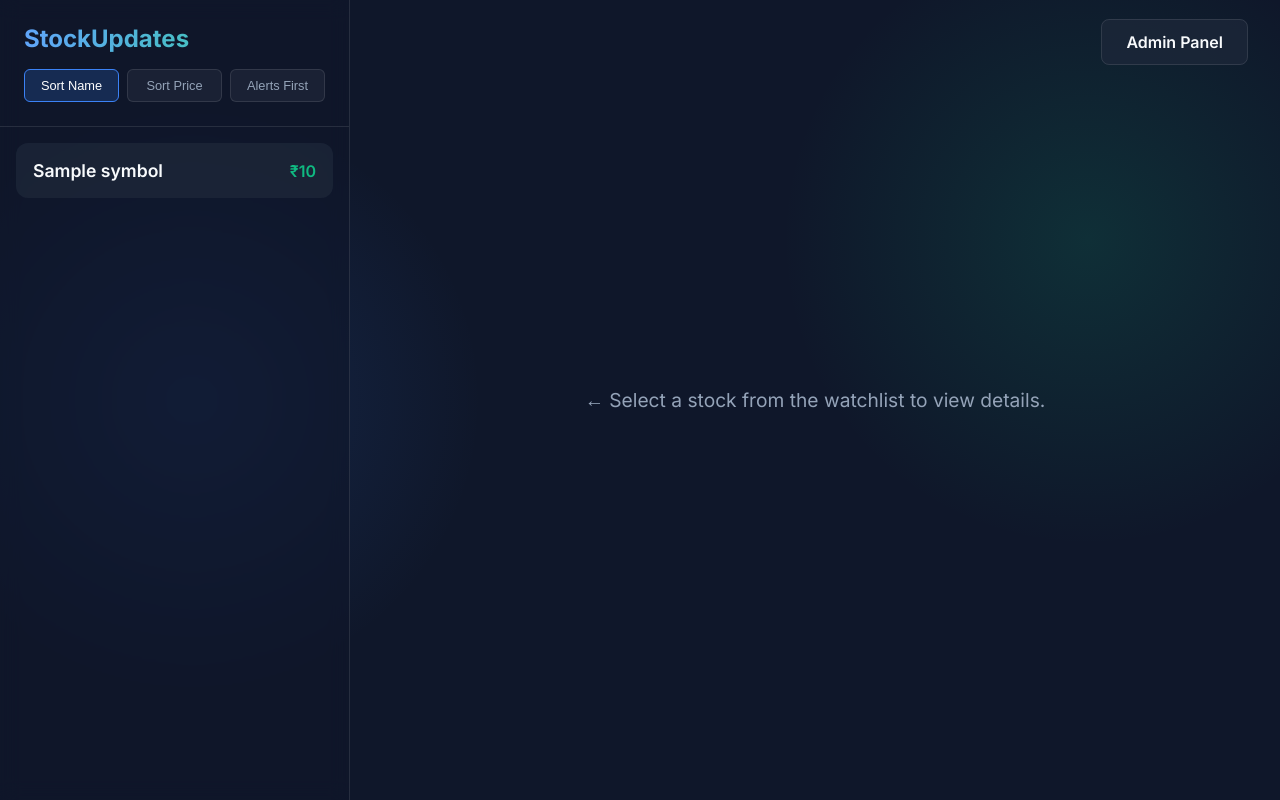
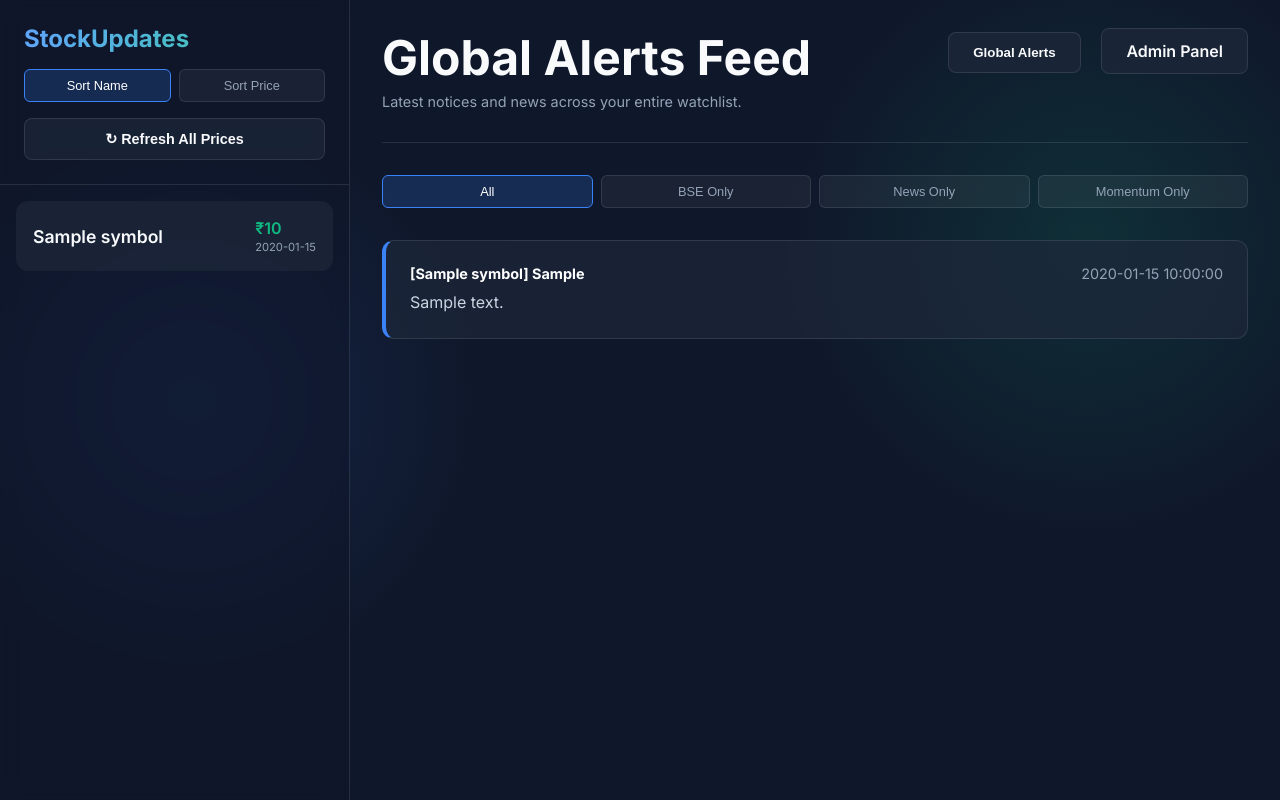
Before and after one commit to 11abhinav/stockupdates, a Flask app: template templates/index.html in a window 1280 px wide. Run offline with Flask 3, Linux system fonts and the light colour scheme; the template is opened without the code that fills it: most values are stand-ins (such as "Sample title", 1, 10 or a date in 2020).

Commit message:
Add global alerts center feed, add refresh all prices button, add last fetched timestamps

```diff
--- a/app.py
+++ b/app.py
@@ -38,7 +38,7 @@ def index():
         # Sort prices: those with alerts first, then alphabetically
         prices.sort(key=lambda x: (not x.get('has_alert', False), x['symbol']))
 
-        return render_template('index.html', prices=prices)
+        return render_template('index.html', prices=prices, all_alerts=recent_alerts)
     except Exception as e:
         import traceback
         return f"<h1>Error Occurred</h1><pre>{traceback.format_exc()}</pre>", 200
@@ -72,6 +72,32 @@ def api_stock(symbol):
     except Exception as e:
         return jsonify({'error': str(e)}), 500
 
+@app.route('/api/refresh_watchlist')
+def api_refresh_watchlist():
+    try:
+        watchlist = db.get_watchlist()
+        symbols = [w['symbol'] for w in watchlist]
+
+        import yfinance as yf
+        # Batch download all tickers to be faster
+        df = yf.download([f"{s}.NS" for s in symbols], period="1d", progress=False)
+
+        if not df.empty:
+            for s in symbols:
+                try:
+                    # if only 1 symbol, df structure is different than if multiple
+                    if len(symbols) == 1:
+                        live_price = float(df['Close'].iloc[-1])
+                    else:
+                        live_price = float(df['Close'][f"{s}.NS"].iloc[-1])
+                    if not __import__("math").isnan(live_price):
+                        db.update_price(s, live_price)
+                except Exception as e:
+                    pass
+        return jsonify({'success': True})
+    except Exception as e:
+        return jsonify({'success': False, 'error': str(e)})
+
 @app.route('/admin', methods=['GET', 'POST'])
 def admin():
     if request.method == 'POST':
--- a/templates/index.html
+++ b/templates/index.html
@@ -316,8 +316,10 @@
             <div class="sort-controls">
                 <button class="sort-btn active" onclick="sortWatchlist('name')">Sort Name</button>
                 <button class="sort-btn" onclick="sortWatchlist('price')">Sort Price</button>
-                <button class="sort-btn" onclick="sortWatchlist('alerts')">Alerts First</button>
             </div>
+            <button class="nav-btn" style="width: 100%; margin-top: 1rem; font-size: 0.9rem;" onclick="refreshWatchlist(this)">
+                ↻ Refresh All Prices
+            </button>
         </div>
         <div class="watchlist" id="watchlist-container">
             {% for stock in prices %}
@@ -330,7 +332,10 @@
                 </div>
                 <div class="item-price {% if not stock['latest_price'] %}no-price{% endif %}">
                     {% if stock['latest_price'] %}
-                        ₹{{ stock['latest_price'] }}
+                        <div class="price-val">₹{{ stock['latest_price'] }}</div>
+                        <div style="font-size: 0.7rem; color: var(--text-muted); font-weight: normal; margin-top: 2px;">
+                            {{ stock['last_fetched'].strftime('%m-%d %H:%M') if stock['last_fetched'] else '' }}
+                        </div>
                     {% else %}
                         No Data
                     {% endif %}
@@ -342,11 +347,38 @@
 
     <div class="main-content">
         <div class="top-nav">
+            <button class="nav-btn" style="margin-right:1rem;" onclick="showGlobalAlerts()">Global Alerts</button>
             <a href="/admin" class="nav-btn">Admin Panel</a>
         </div>
 
-        <div class="empty-state" id="empty-state">
-            ← Select a stock from the watchlist to view details.
+        <div class="global-alerts" id="global-alerts-container">
+            <div class="stock-header">
+                <div>
+                    <h2 class="stock-name-large">Global Alerts Feed</h2>
+                    <div class="stock-meta">Latest notices and news across your entire watchlist.</div>
+                </div>
+            </div>
+
+            <div class="sort-controls" style="margin-bottom: 2rem;">
+                <button class="sort-btn active" onclick="filterGlobalAlerts('ALL')">All</button>
+                <button class="sort-btn" onclick="filterGlobalAlerts('BSE')">BSE Only</button>
+                <button class="sort-btn" onclick="filterGlobalAlerts('NEWS')">News Only</button>
+                <button class="sort-btn" onclick="filterGlobalAlerts('MOMENTUM')">Momentum Only</button>
+            </div>
+
+            <div class="alerts-feed" id="global-alerts-feed">
+                {% for alert in all_alerts %}
+                <div class="alert-card alert-type-{{ alert.alert_type }}" data-type="{{ alert.alert_type }}">
+                    <div class="alert-header">
+                        <span class="alert-type">[{{ alert.symbol }}] {{ alert.alert_type }}</span>
+                        <span class="alert-time">{{ alert.created_at.strftime('%Y-%m-%d %H:%M:%S') if alert.created_at else '' }}</span>
+                    </div>
+                    <div class="alert-body">{{ alert.message }}</div>
+                </div>
+                {% else %}
+                <div style="color:var(--text-muted)">No recent alerts found in the database.</div>
+                {% endfor %}
+            </div>
         </div>
 
         <div class="loading" id="loading-state">
@@ -377,8 +409,9 @@
 
     <script>
         function sortWatchlist(criteria) {
-            // Update active button
-            document.querySelectorAll('.sort-btn').forEach(btn => btn.classList.remove('active'));
+            // Update active button (specifically inside the sidebar)
+            const sidebarHeader = document.querySelector('.sidebar-header');
+            sidebarHeader.querySelectorAll('.sort-btn').forEach(btn => btn.classList.remove('active'));
             event.target.classList.add('active');
 
             const container = document.getElementById('watchlist-container');
@@ -389,11 +422,6 @@
                     return a.dataset.symbol.localeCompare(b.dataset.symbol);
                 } else if (criteria === 'price') {
                     return parseFloat(b.dataset.price) - parseFloat(a.dataset.price);
-                } else if (criteria === 'alerts') {
-                    const aAlert = a.dataset.hasAlert === "True" ? 1 : 0;
-                    const bAlert = b.dataset.hasAlert === "True" ? 1 : 0;
-                    if (aAlert !== bAlert) return bAlert - aAlert;
-                    return a.dataset.symbol.localeCompare(b.dataset.symbol);
                 }
             });
 
@@ -401,13 +429,43 @@
             items.forEach(item => container.appendChild(item));
         }
 
+        function filterGlobalAlerts(type) {
+            // Update active button for global filters
+            const globalAlertsContainer = document.getElementById('global-alerts-container');
+            globalAlertsContainer.querySelectorAll('.sort-btn').forEach(btn => btn.classList.remove('active'));
+            event.target.classList.add('active');
+
+            const feed = document.getElementById('global-alerts-feed');
+            const cards = feed.querySelectorAll('.alert-card');
+
+            cards.forEach(card => {
+                if (type === 'ALL' || card.dataset.type === type) {
+                    card.style.display = 'block';
+                } else {
+                    card.style.display = 'none';
+                }
+            });
+        }
+
+        function showGlobalAlerts() {
+            // Deselect sidebar items
+            document.querySelectorAll('.watchlist-item').forEach(item => item.classList.remove('active'));
+
+            document.getElementById('loading-state').style.display = 'none';
+            document.getElementById('stock-details').style.display = 'none';
+            document.getElementById('global-alerts-container').style.display = 'block';
+        }
+
         async function loadStock(symbol, element) {
             // Highlight selected item
             document.querySelectorAll('.watchlist-item').forEach(el => el.classList.remove('active'));
-            element.classList.add('active');
+            if (element) element.classList.add('active');
+
+            // Hide global alerts
+            const globalAlerts = document.getElementById('global-alerts-container');
+            if (globalAlerts) globalAlerts.style.display = 'none';
 
             // Show loading
-            document.getElementById('empty-state').style.display = 'none';
             document.getElementById('stock-details').style.display = 'none';
             document.getElementById('loading-state').style.display = 'block';
 
@@ -462,10 +520,17 @@
                 if (element) {
                     const priceDiv = element.querySelector('.item-price');
                     if (priceDiv) {
-                        priceDiv.textContent = data.price ? `₹${data.price}` : 'No Data';
                         if (data.price) {
+                            const now = new Date();
+                            const timeStr = `${String(now.getMonth()+1).padStart(2,'0')}-${String(now.getDate()).padStart(2,'0')} ${String(now.getHours()).padStart(2,'0')}:${String(now.getMinutes()).padStart(2,'0')}`;
+                            priceDiv.innerHTML = `
+                                <div class="price-val">₹${data.price}</div>
+                                <div style="font-size: 0.7rem; color: var(--text-muted); font-weight: normal; margin-top: 2px;">${timeStr}</div>
+                            `;
                             priceDiv.classList.remove('no-price');
                             element.dataset.price = data.price; // Update dataset for sorting
+                        } else {
+                            priceDiv.textContent = 'No Data';
                         }
                     }
                 }
@@ -476,10 +541,27 @@
 
             } catch (err) {
                 console.error(err);
-                alert('Failed to fetch stock data.');
+                alert('Error loading stock data: ' + err.message);
                 document.getElementById('loading-state').style.display = 'none';
-                document.getElementById('empty-state').style.display = 'flex';
             }
+        }
+
+        async function refreshWatchlist(btn) {
+            btn.innerHTML = '↻ Refreshing...';
+            btn.disabled = true;
+            try {
+                const res = await fetch('/api/refresh_watchlist');
+                const data = await res.json();
+                if (data.success) {
+                    window.location.reload();
+                } else {
+                    alert('Error: ' + data.error);
+                }
+            } catch (err) {
+                alert('Error refreshing watchlist: ' + err.message);
+            }
+            btn.innerHTML = '↻ Refresh All Prices';
+            btn.disabled = false;
         }
     </script>
 </body>
```
